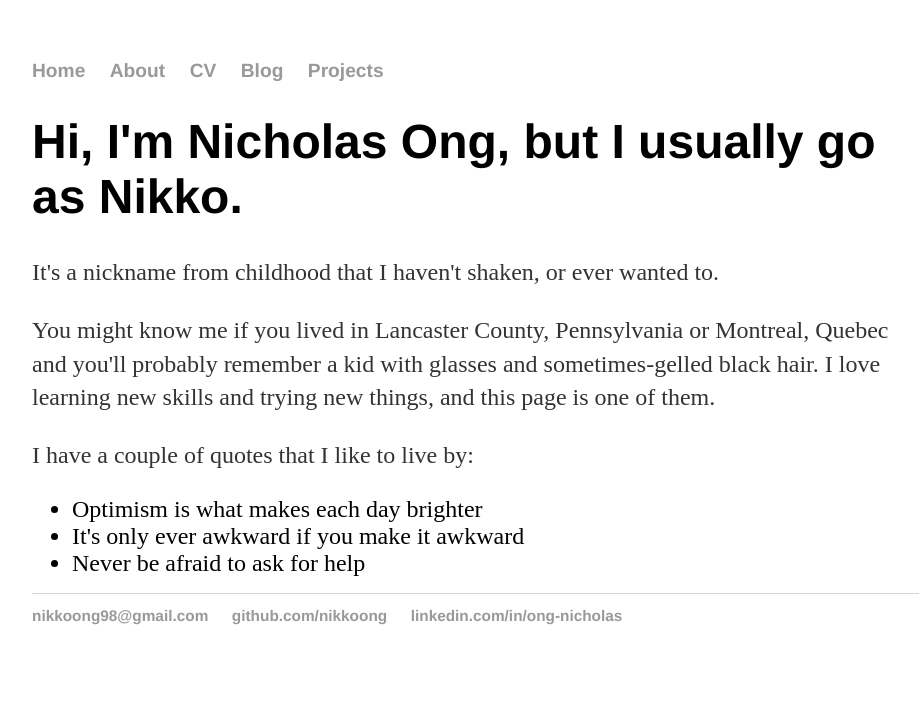
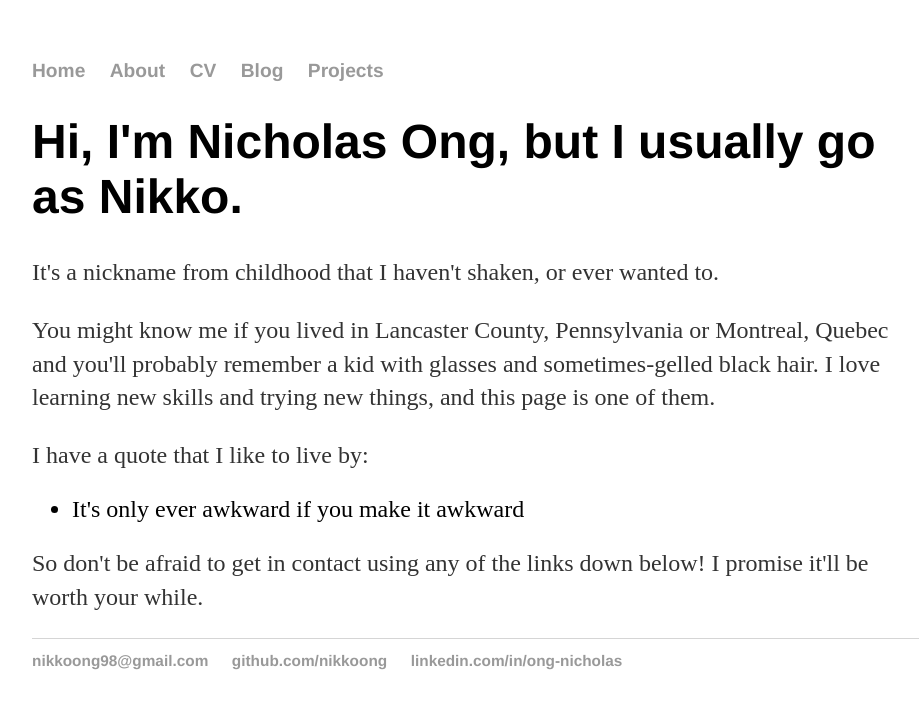
Before and after one commit to nikkoong/nikkoong.github.io, a Jekyll site: the page built from index.html, in a window 1280 px wide. Shown: the top 709 px of the page, without its empty margins (160-1079 px from the left). Built offline with Jekyll 4.4.1, drawn with Linux system fonts in a browser that asks for light colours.

Commit message:
Update index.html

```diff
--- a/index.html
+++ b/index.html
@@ -7,12 +7,12 @@ title: Nikko's Landing Page
 	<p>It's a nickname from childhood that I haven't shaken, or ever wanted to. </p>
 	<p>You might know me if you lived in Lancaster County, Pennsylvania or Montreal, Quebec and you'll probably remember a kid with glasses and sometimes-gelled black hair. I love learning new skills and trying new things, and this page is one of them. </p>
 
-<p>I have a couple of quotes that I like to live by:</p>
+<p>I have a quote that I like to live by:</p>
 
 <ul>
-	<li>Optimism is what makes each day brighter</li>
 	<li>It&#39;s only ever awkward if you make it awkward</li>
-	<li>Never be afraid to ask for help</li>
 </ul>
 
+<p> So don't be afraid to get in contact using any of the links down below! I promise it'll be worth your while. </p>
+
 </div><!-- /.blurb -->
```
